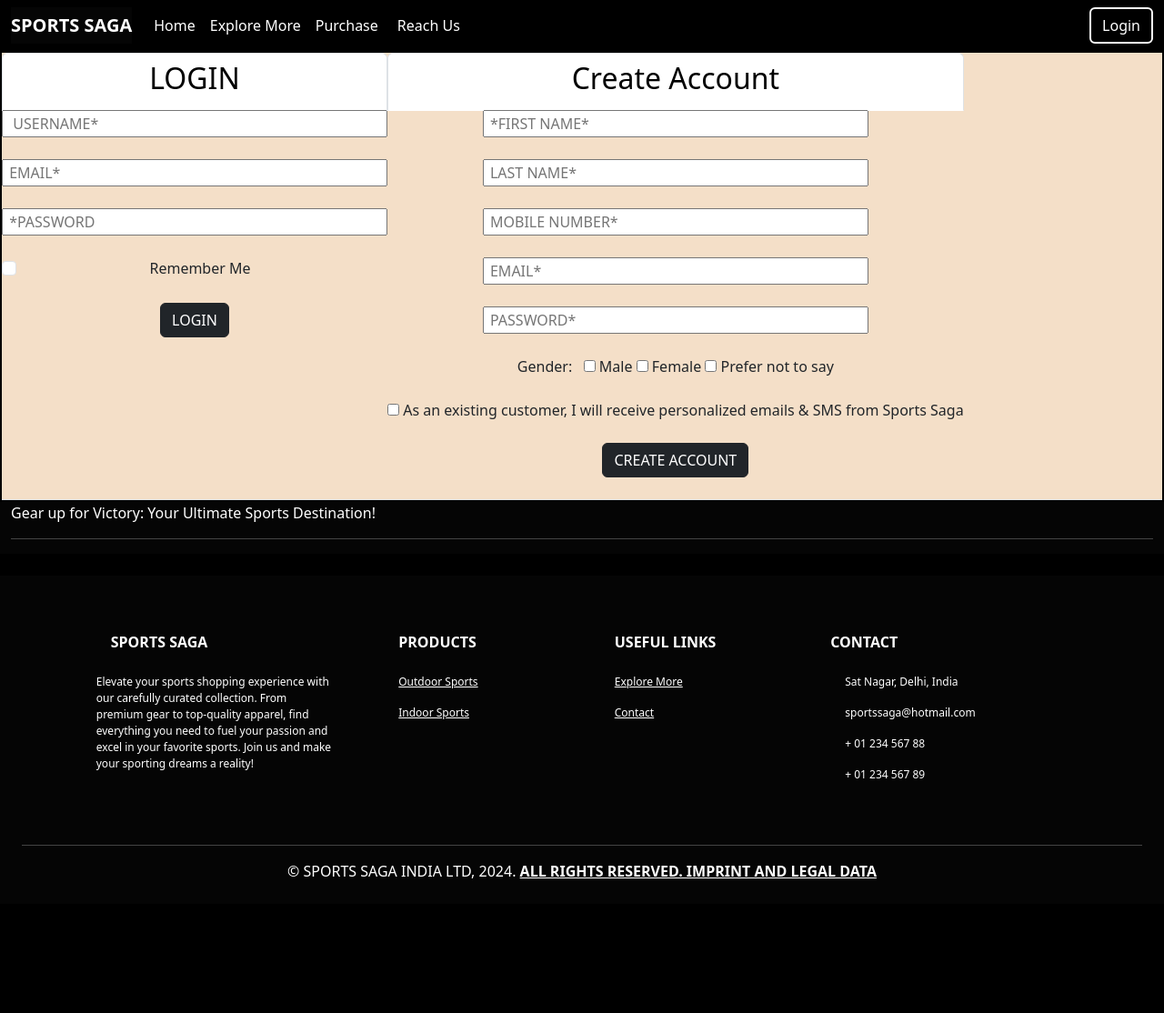
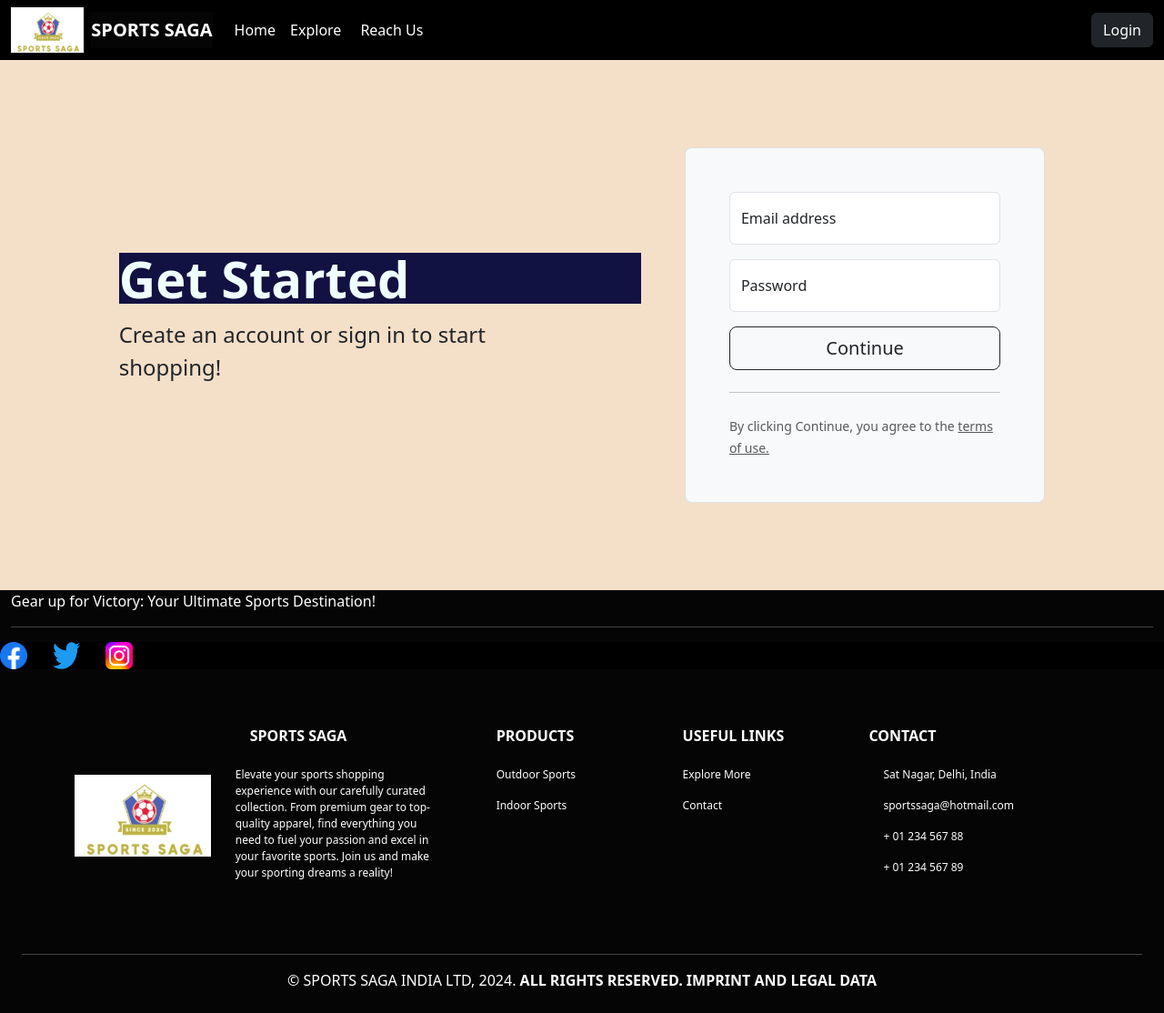
Before and after one commit to auritradey8/Sports-Saga, a Flask app: page /login in a window 1280 px wide. Shown: the whole page at 91% size. Before the commit the page ends 966 px from the top, so only its background shows below. Run offline with Flask 3, Linux system fonts and the light colour scheme; some libraries are stand-ins or nearby versions.

Commit message:
completed server routing and cart mechanism

```diff
--- a/server.py
+++ b/server.py
@@ -1,5 +1,8 @@
-from flask import Flask,render_template
+from flask import *
 app = Flask(__name__)
+
+user_credentials = [("user@gmail.com","password")]
+session_exists = False
 
 @app.route("/")
 def index():
@@ -16,3 +19,18 @@ def purchase():
 @app.route("/login")
 def login():
     return render_template("login.html")
+
+@app.route("/session",methods=["POST"])
+def fetch_credentials():
+    email = request.form["email"]
+    passkey = request.form["passkey"]
+    if (email,passkey) in user_credentials:
+        session_exists = True
+        return render_template("products.html")
+    else:
+        return render_template("error.html")
+
+@app.route("/cart",methods=["POST"])
+def fetch_cart():
+    cart_items = request.form["cart_items"]
+    return render_template("cart.html",cart=cart_items)
--- a/static/styles/index.css
+++ b/static/styles/index.css
@@ -185,7 +185,7 @@ image-box {
     gap: 20px;
     flex-wrap: wrap;
 }
-.cart{
+.cart_button{
     background-color:yellow;
     height: 40px;
     width: 150px;
@@ -227,5 +227,7 @@ h1{
 }
 .co{
     text-align: center;
-
 }
+#cart{
+    font-weight: bold;
+}
--- a/templates/about.html
+++ b/templates/about.html
@@ -24,7 +24,7 @@
         <nav class="navbar navbar-expand-lg bg-body-tertiary">
             <div class="container-fluid">
                 <span><img src="static/images/icon.jpg" height="50px" width="80px"></span> &nbsp;&nbsp;
-                <a class=" override navbar-brand" href="#"><b>SPORTS SAGA</b></a>
+                <a class=" override navbar-brand" href="/"><b>SPORTS SAGA</b></a>
                 <button class="navbar-toggler" type="button" data-bs-toggle="collapse"
                     data-bs-target="#navbarSupportedContent" aria-controls="navbarSupportedContent"
                     aria-expanded="false" aria-label="Toggle navigation">
@@ -38,9 +38,6 @@
                         </li>
                         <li class="nav-item">
                             <a class="nav-link" href="/explore">Explore</a>
-                        </li>
-                        <li class="nav-item">
-                            <a class="nav-link" href="/purchase">Purchase</a>
                         </li>
                         <button type="button" class="reach-us btn btn2" data-bs-toggle="modal" data-bs-target="#exampleModal">
                             Reach Us
--- a/templates/index.html
+++ b/templates/index.html
@@ -23,7 +23,7 @@
         <nav class="navbar navbar-expand-lg bg-body-tertiary">
             <div class="container-fluid">
                 <span><img src="static/images/icon.jpg" height="50px" width="80px"></span> &nbsp;&nbsp;
-                <a class=" override navbar-brand" href="#"><b>SPORTS SAGA</b></a>
+                <a class=" override navbar-brand" href="/"><b>SPORTS SAGA</b></a>
                 <button class="navbar-toggler" type="button" data-bs-toggle="collapse"
                     data-bs-target="#navbarSupportedContent" aria-controls="navbarSupportedContent"
                     aria-expanded="false" aria-label="Toggle navigation">
@@ -37,9 +37,6 @@
                         </li>
                         <li class="nav-item">
                             <a class="nav-link" href="/explore">Explore</a>
-                        </li>
-                        <li class="nav-item">
-                            <a class="nav-link" href="/purchase">Purchase</a>
                         </li>
                         <button type="button" class="reach-us btn btn2" data-bs-toggle="modal" data-bs-target="#exampleModal">
                             Reach Us
@@ -65,7 +62,6 @@
         </div><br>
         <div class="bg-override album py-5">
             <div class="container">
-
                 <div class="row">
                     <div class="col-md-4">
                         <div class="card mb-4 box-shadow">
--- a/templates/login.html
+++ b/templates/login.html
@@ -2,7 +2,7 @@
 <html lang="en">
 
 <head>
-    <title>Title</title>
+    <title>Login</title>
     <!-- Required meta tags -->
     <meta charset="utf-8" />
     <meta name="viewport" content="width=device-width, initial-scale=1, shrink-to-fit=no" />
@@ -14,6 +14,8 @@
     <link rel="stylesheet" href="/styles/login.css">
     <link rel="preconnect" href="https://fonts.googleapis.com">
     <link rel="preconnect" href="https://fonts.gstatic.com" crossorigin>
+    <link rel="icon" href="static/images/icon.jpg">
+    <link rel="stylesheet" href="static/styles/index.css">
     <link href="https://fonts.googleapis.com/css2?family=Poppins:wght@400;700&display=swap" rel="stylesheet">
 </head>
 
@@ -21,7 +23,8 @@
     <header>
         <nav class="navbar navbar-expand-lg bg-body-tertiary">
             <div class="container-fluid">
-                <a class=" override navbar-brand" href="#"><b>SPORTS SAGA</b></a>
+                <span><img src="static/images/icon.jpg" height="50px" width="80px"></span> &nbsp;&nbsp;
+                <a class=" override navbar-brand" href="/"><b>SPORTS SAGA</b></a>
                 <button class="navbar-toggler" type="button" data-bs-toggle="collapse"
                     data-bs-target="#navbarSupportedContent" aria-controls="navbarSupportedContent"
                     aria-expanded="false" aria-label="Toggle navigation">
@@ -29,44 +32,19 @@
                 </button>
                 <div class="collapse navbar-collapse" id="navbarSupportedContent">
                     <ul class="navbar-nav me-auto mb-2 mb-lg-0">
+
                         <li class="nav-item">
-                            <a class="nav-link active" aria-current="page" href="#">Home</a>
+                            <a class="nav-link" aria-current="page" href="/">Home</a>
                         </li>
                         <li class="nav-item">
-                            <a class="nav-link" href="about.html">Explore More</a>
+                            <a class="nav-link" href="/explore">Explore</a>
                         </li>
-                        <li class="nav-item dropdown">
-                            <a class="nav-link" href="products.html">Purchase</a>
-
-                        </li>
-                        <button type="button" class="btn btn2" data-bs-toggle="modal" data-bs-target="#exampleModal">
+                        <button type="button" class="reach-us btn btn2" data-bs-toggle="modal" data-bs-target="#exampleModal">
                             Reach Us
                         </button>
-
                     </ul>
-                    <!-- Modal -->
-                    <!-- <div class="modal fade" id="exampleModal" tabindex="-1" role="dialog"
-                        aria-labelledby="exampleModalLabel" aria-hidden="true">
-                        <div class="modal-dialog" role="document">
-                            <div class="modal-content">
-                                <div class="modal-header">
-                                    <h5 class="modal-title" id="exampleModalLabel">Modal title</h5>
-                                    <button type="button" class="close" data-dismiss="modal" aria-label="Close">
-                                        <span aria-hidden="true">&times;</span>
-                                    </button>
-                                </div>
-                                <div class="modal-body">
-                                    hello
-                                </div>
-                                <div class="modal-footer">
-                                    <button type="button" class="btn btn-secondary" data-dismiss="modal">Close</button>
-                                    <button type="button" class="btn btn-primary">Save changes</button>
-                                </div>
-                            </div>
-                        </div>
-                    </div> -->
                     <form class="d-flex" role="search">
-                        <button class="btn1 btn btn-outline-success" type="submit">Login</button>
+                        <a href="/login" class="btn btn-primary btn-outline-dark active" role="button">Login</a>
                         <i class="fa-solid fa-user"></i>
                         <i class="fa-solid fa-cart-shopping"></i>
                     </form>
@@ -74,138 +52,72 @@
             </div>
         </nav>
     </header>
+
     <main>
-        <center>
-            <div class="cn ">
-                <ul class="nav nav-tabs">
-                    <li class="nav-item">
-                        <a class="nav-link active" aria-current="page" href="#">
-                            <h2>LOGIN</h2>
-                        </a>
-
-                        <form action="#" method="POST">
-                            <input type="text" size="40PX" name="username" placeholder="  USERNAME*" required><br><br>
-                            <input type="text" size="40PX" name="EMAIL" placeholder=" EMAIL*" required><br><br>
-                            <input type="password" size="40PX" name="password" placeholder=" *PASSWORD"
-                                required><br><br>
-                            <div class="form-check container-fluid">
-                                <input class="form-check-input" type="checkbox" value="" id="flexCheckDefault">
-                                <label class="form-check-label" for="flexCheckDefault">
-                                    Remember Me
-                                </label>
-                            </div><br>
-                            <button type="button" size="30PX" class="btn btn-dark">LOGIN</button><br><br>
-                        </form>
-                    </li>
-
-                    <li class="nav-item">
-                        <a class="nav-link active" aria-current="page" href="#">
-                            <h2>Create Account</h2>
-                        </a>
-                        <form action="#" method="POST">
-
-                            <input type="text" size="40PX" name="firstname" placeholder=" *FIRST NAME*"
-                                required><br><br>
-                            <input type="text" size="40PX" name="lastname" placeholder=" LAST NAME*" required><br><br>
-                            <input type="text" size="40PX" name="mobile" placeholder=" MOBILE NUMBER*" required><br><br>
-                            <input type="text" size="40PX" name="email" placeholder=" EMAIL*" required><br><br>
-                            <input type="password" size="40PX" name="password" placeholder=" PASSWORD*"
-                                required><br><br>
-                            <span class="gender-label">Gender:</span>&nbsp;&nbsp;
-                            <input type="checkbox" id="male" name="gender" value="male">
-                            <label for="male">Male</label>
-                            <input type="checkbox" id="female" name="gender" value="female">
-                            <label for="female">Female</label>
-                            <input type="checkbox" id="other" name="gender" value="other">
-                            <label for="other">Prefer not to say</label><br><br>
-                            <input type="checkbox" id="mail" >
-                            <span> As an existing customer, I will receive personalized emails & SMS from Sports Saga
-                            </span><br><br>
-                            <button type="button" size="30PX" class="btn btn-dark">CREATE ACCOUNT</button><br><br>
-
-
-                    </li>
-
-
-
-
-        </center>
+        <div class="container-fluid col-xl-10 col-xxl-8 px-4 py-5">
+            <div class="row align-items-center g-lg-5 py-5">
+              <div class="col-lg-7 text-center text-lg-start">
+                <h1 class="display-4 fw-bold lh-1 mb-3">Get Started</h1>
+                <p class="col-lg-10 fs-4">
+                    Create an account or sign in to start shopping!
+                </p>
+              </div>
+              <div class="col-md-10 mx-auto col-lg-5">
+                <form action="/session" method="POST" class="p-4 p-md-5 border rounded-3 bg-light">
+                  <div class="form-floating mb-3">
+                    <input type="email" class="form-control" id="floatingInput" placeholder="name@example.com" name="email">
+                    <label for="floatingInput">Email address</label>
+                  </div>
+                  <div class="form-floating mb-3">
+                    <input type="password" class="form-control" id="floatingPassword" placeholder="Password" name="passkey">
+                    <label for="floatingPassword">Password</label>
+                  </div>
+                  <button class="w-100 btn btn-lg btn-outline-dark" type="submit">Continue</button>
+                  <hr class="my-4">
+                  <small class="text-muted">By clicking Continue, you agree to the <u>terms of use.</u></small>
+                </form>
+              </div>
+            </div>
+          </div>
     </main>
-
-
-
 
     <!-- Footer -->
     <footer class="override text-center text-lg-start bg-body-tertiary text-muted">
-        <!-- Section: Social media -->
-        <!--section class="override d-flex justify-content-center justify-content-lg-between p-4 border-bottom">
-                <!-- Left -->
-        <!--div class="override container-fluid d-none d-lg-block">
-                    <span>Gear up for Victory: Your Ultimate Sports Destination!</span>
-                </div>
-                <!-- Left -->
-
-        <!-- Right -->
-        <!--div style="background-color: black;">
-                    <a href="" class="me-4 text-reset">
-                        <i class="fab fa-facebook-f"></i>
-                    </a>
-                    <a href="" class="me-4 text-reset">
-                        <i class="fab fa-twitter"></i>
-                    </a>
-                    <a href="" class="me-4 text-reset">
-                        <i class="fab fa-google"></i>
-                    </a>
-                    <a href="" class="me-4 text-reset">
-                        <i class="fab fa-instagram"></i>
-                    </a>
-                    <a href="" class="me-4 text-reset">
-                        <i class="fab fa-linkedin"></i>
-                    </a>
-                    <a href="" class="me-4 text-reset">
-                        <i class="fab fa-github"></i>
-                    </a>
-                </div>
-
-            <!--/section>
-            <!-- Section: Social media -->
-
-        <!-- Section: Links  -->
         <section class="override">
             <div class="override container-fluid d-none d-lg-block">
                 <span>Gear up for Victory: Your Ultimate Sports Destination!</span>
                 <hr>
             </div>
+
             <!-- Left -->
 
             <!-- Right -->
             <div style="background-color: black;">
                 <a href="" class="me-4 text-reset">
-                    <i class="fab fa-facebook-f"></i>
+                    <i class="fab fa-facebook-f"><img src="static/images/facebook.webp"
+                        height="30px" width="30px"></i>
                 </a>
                 <a href="" class="me-4 text-reset">
-                    <i class="fab fa-twitter"></i>
+                    <i class="fab fa-twitter"><img src="static/images/twitter.png"
+                        height="30px" width="30px"></i>
                 </a>
+
                 <a href="" class="me-4 text-reset">
-                    <i class="fab fa-google"></i>
+                    <i class="fab fa-instagram"><img src="static/images/instagram.webp"
+                        height="30px" width="30px"></i>
                 </a>
-                <a href="" class="me-4 text-reset">
-                    <i class="fab fa-instagram"></i>
-                </a>
-                <a href="" class="me-4 text-reset">
-                    <i class="fab fa-linkedin"></i>
-                </a>
-                <a href="" class="me-4 text-reset">
-                    <i class="fab fa-github"></i>
-                </a>
+
             </div>
-            <div class="override container text-center text-md-start mt-5">
+            <div class="override container text-center text-md-start mt-5"> <span><img src="static/images/icon.jpg"
+                        height="90px" width="150px"></span> &nbsp;&nbsp;
+
                 <!-- Grid row -->
                 <div class="row mt-3">
                     <!-- Grid column -->
                     <div class="col-md-3 col-lg-4 col-xl-3 mx-auto mb-4">
                         <!-- Content -->
                         <h6 class="text-uppercase fw-bold mb-4">
+
                             <i class="fas fa-gem me-3"></i>SPORTS SAGA
                         </h6>
 
@@ -277,10 +189,6 @@
         </div>
         <!-- Copyright -->
     </footer>
-    <!-- Footer -->
-    </footer>
-    <!-- Button trigger modal -->
-
     <!-- Modal -->
     <div class="modal fade" id="exampleModal" tabindex="-1" aria-labelledby="exampleModalLabel" aria-hidden="true">
         <div class="modal-dialog">
```
Also changed, not shown: templates/cart.html (added, +45 -0 lines), templates/error.html (added, +47 -0 lines), templates/products.html (+37 -19 lines), static/images/cricket_ball.jpeg (renamed from static/images/cricket ball.jpeg), static/images/cricket_bat.jpeg (renamed from static/images/cricket-bat.jpeg), static/images/football.jpeg (renamed from static/images/football.jpg), static/images/hockey_stick.jpeg (renamed from static/images/86200199_xxl.avif), static/images/tennis_racket.jpeg (renamed from static/images/Adult+Tennis+Racket+TR500+Lite+Blue.jpg).
